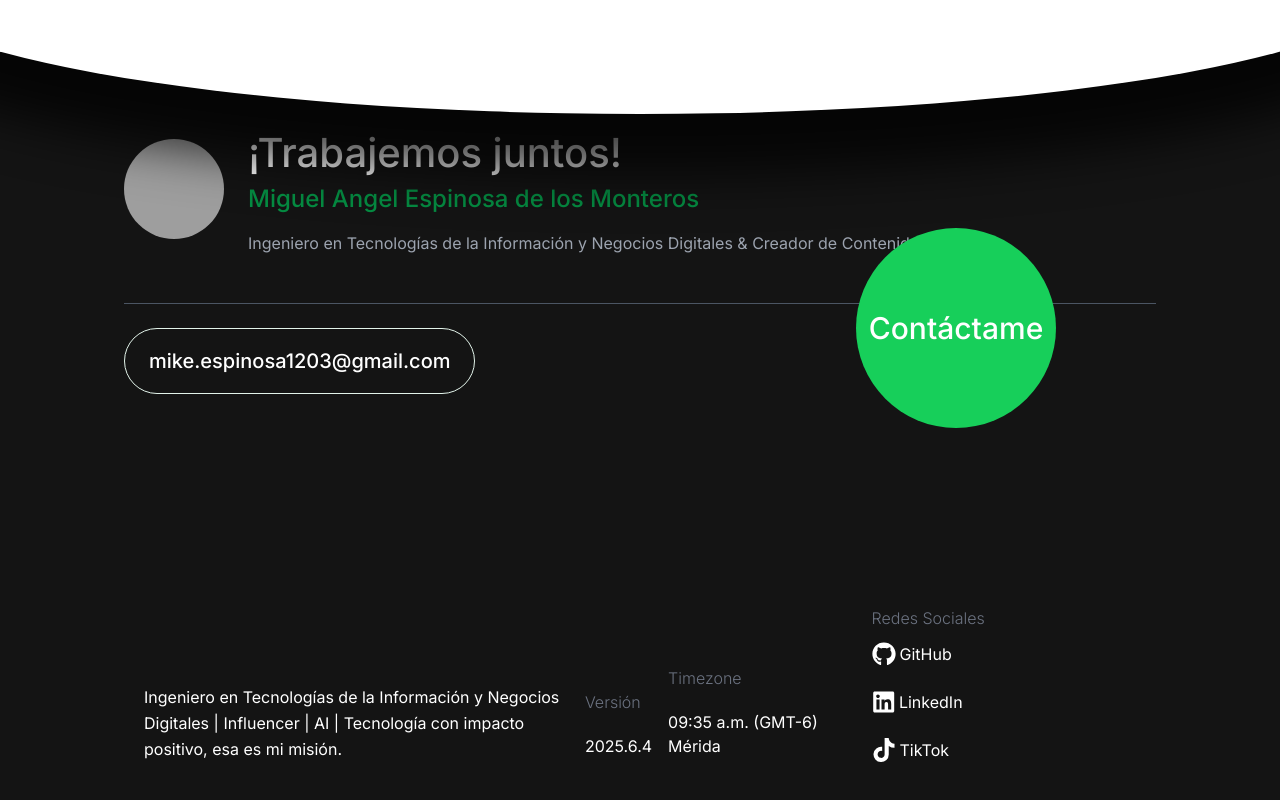
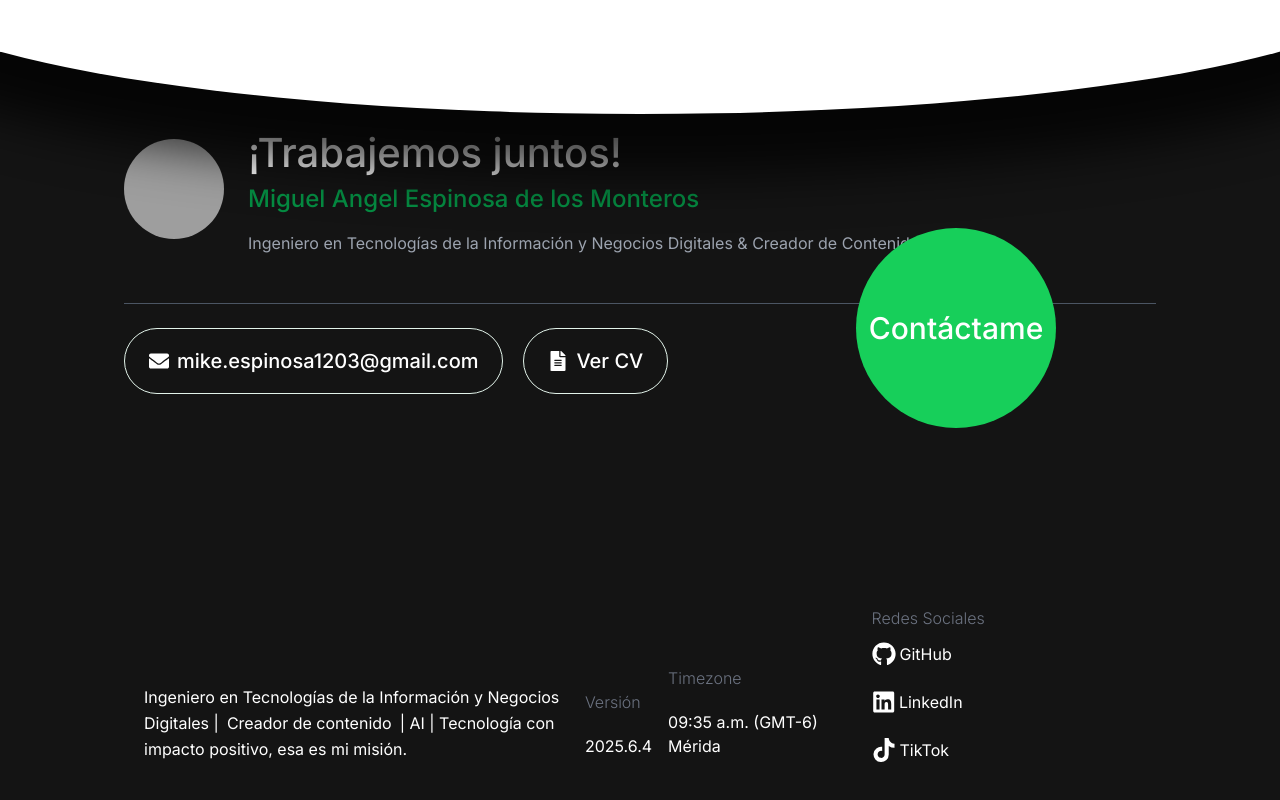
Before and after one commit to mikesspinosa/portfolio, a Next.js app: page / in a window 1280 px wide. Shown: the part 3508-4308 px from the top of the page. Built offline with nearby package versions, Linux system fonts and the light colour scheme; grey boxes are pictures that could not be loaded.

Commit message:
feat: Actualizado texto de Influencer a Creador de contenido y agregado botón de CV con animaciones

```diff
--- a/package.json
+++ b/package.json
@@ -51,6 +51,7 @@
     "luxon": "^3.4.4",
     "next": "^15.3.3",
     "next-intl": "^4.1.0",
+    "next-themes": "^0.4.6",
     "npm": "^10.8.1",
     "prettier": "3.0.2",
     "prettier-plugin-tailwindcss": "0.5.3",
--- a/src/app/globals.css
+++ b/src/app/globals.css
@@ -72,3 +72,9 @@
     @apply bg-background text-foreground;
   }
 }
+
+@layer utilities {
+  .animate-sparkle {
+    animation: sparkle 1.5s infinite;
+  }
+}
--- a/src/components/home/ContactInfo.tsx
+++ b/src/components/home/ContactInfo.tsx
@@ -5,7 +5,7 @@ import { motion, useScroll, useTransform } from 'framer-motion';
 import Magnetic from '@/components/animations/magnetic';
 import RoundedButton from '@/components/animations/roundedButton';
 import Link from 'next/link';
-import { FaGithub, FaLinkedin, FaTiktok } from 'react-icons/fa';
+import { FaGithub, FaLinkedin, FaTiktok, FaEnvelope, FaFileAlt } from 'react-icons/fa';
 import { Tooltip, TooltipContent, TooltipProvider, TooltipTrigger } from '@/components/ui/tooltip';
 import { toast } from 'sonner';
 
@@ -46,6 +46,25 @@ export default function ContactInfo() {
     navigator.clipboard.writeText(email);
     toast.success('Correo copiado al portapapeles');
   };
+
+  const sparkleKeyframes = `
+  @keyframes sparkle {
+    0%, 100% {
+      background: radial-gradient(circle at center, rgba(255,255,255,0) 0%, transparent 50%);
+      transform: scale(1);
+    }
+    50% {
+      background: radial-gradient(circle at center, rgba(255,255,255,0.3) 0%, transparent 50%);
+      transform: scale(1.2);
+    }
+  }
+  `;
+
+  const style = document.createElement('style');
+  style.textContent = sparkleKeyframes;
+  if (typeof document !== 'undefined') {
+    document.head.appendChild(style);
+  }
 
   return (
     <motion.div
@@ -98,9 +117,21 @@ export default function ContactInfo() {
                 e.preventDefault();
                 handleEmailClick();
               }}
-              className="cursor-pointer"
+              className="cursor-pointer flex items-center gap-2 group"
             >
-              {email}
+              <FaEnvelope className="text-xl group-hover:scale-110 transition-transform duration-300" />
+              <span>{email}</span>
+            </a>
+          </RoundedButton>
+          <RoundedButton>
+            <a
+              href="/documents/CV-Miguel-Espinosa.pdf"
+              download
+              className="cursor-pointer flex items-center gap-2 group"
+              onClick={() => toast.success('Descargando CV...')}
+            >
+              <FaFileAlt className="text-xl group-hover:scale-110 transition-transform duration-300" />
+              <span>Ver CV</span>
             </a>
           </RoundedButton>
         </div>
@@ -108,7 +139,14 @@ export default function ContactInfo() {
         <div className="mt-20 flex flex-col justify-between p-5 space-y-12 2xs:mt-52 sm:mx-[100px] sm:mt-48 sm:flex-row sm:items-end sm:space-y-0">
           <div className="flex flex-col">
             <p className="min-w-screen text-base sm:max-w-md leading-relaxed">
-              Ingeniero en Tecnologías de la Información y Negocios Digitales | Influencer | AI | Tecnología con impacto positivo, esa es mi misión.
+              Ingeniero en Tecnologías de la Información y Negocios Digitales |
+              <Link href="https://www.tiktok.com/@mikespinosa" className="group/creator inline-flex items-center mx-2">
+                <span className="relative cursor-pointer transition-all duration-300 group-hover/creator:text-[#ff0050] group-hover/creator:scale-110">
+                  Creador de contenido
+                  <span className="absolute inset-0 group-hover/creator:animate-sparkle opacity-0 group-hover/creator:opacity-100" />
+                </span>
+              </Link>
+              | AI | Tecnología con impacto positivo, esa es mi misión.
             </p>
           </div>
           <div className="flex items-end gap-2">
```
Also changed, not shown: 2 other files (tests, documents, lock files or other folders). Lines whose indentation alone changed are shown as unchanged.
